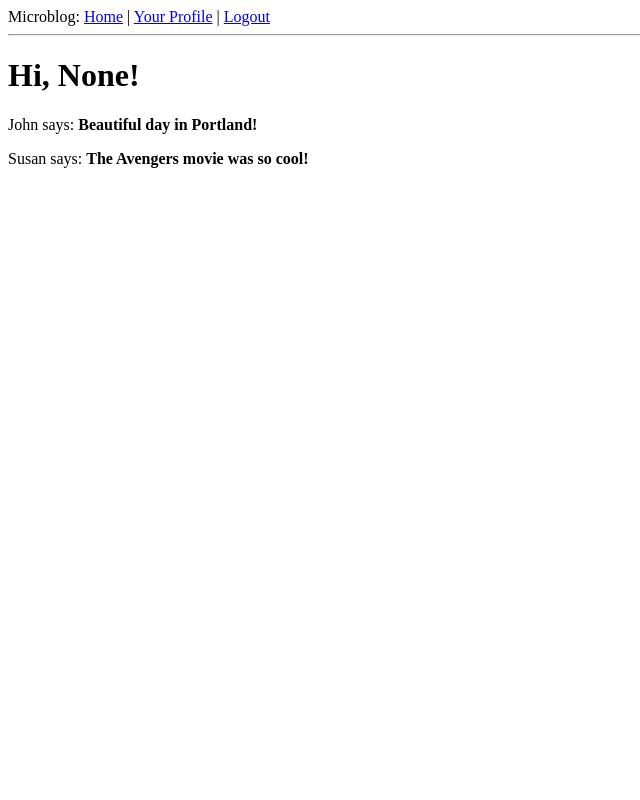
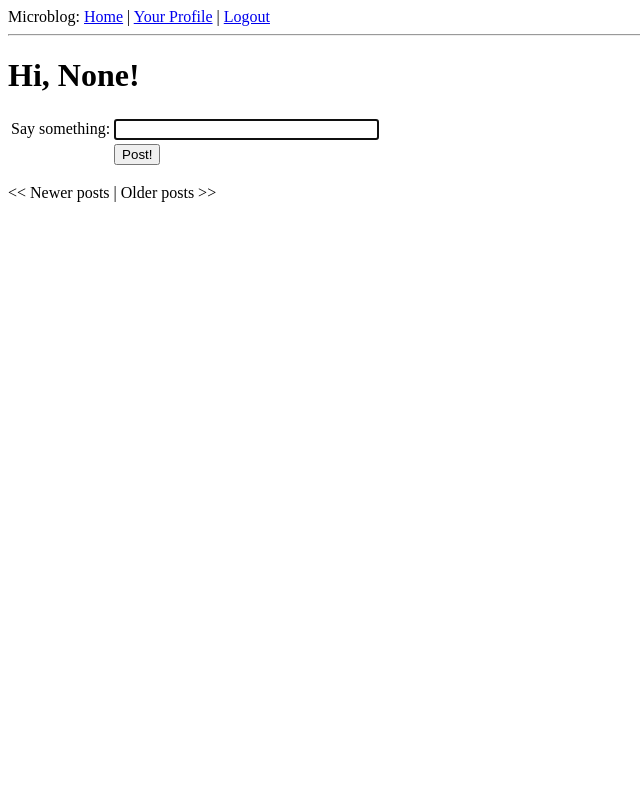
Before and after one commit to tsriram/microblog, a Flask app: page / in a window 1280 px wide. Shown: the whole page, without its empty margins (0-640 px from the left). Run offline with Flask 2, Linux system fonts and the light colour scheme; a user stored in the database is signed in; data comes from the database, SQL or seed files in the repository; data that the repository does not hold is empty; parts of the project's set-up code (start-up, migrations or seed data) failed here and were passed over.

Commit message:
part 9 - pagination

```diff
--- a/app/forms.py
+++ b/app/forms.py
@@ -24,3 +24,6 @@ class EditForm(Form):
             self.nickname.errors.append('This nickname is already in use. Please choose another one.')
             return False
         return True
+
+class PostForm(Form):
+    post = StringField('post', validators=[DataRequired()])
--- a/app/templates/index.html
+++ b/app/templates/index.html
@@ -1,7 +1,30 @@
 {% extends "base.html" %}
 {% block content %}
 	<h1>Hi, {{ user.nickname }}!</h1>
-	{% for post in posts %}
-		<div><p>{{ post.author.nickname }} says: <b>{{ post.body }}</b></p></div>
+	<form action="" method="post" name="post">
+		{{ form.hidden_tag() }}
+		<table>
+			<tr>
+				<td>Say something:</td>
+				<td>{{ form.post(autofocus=true, size=30, maxlength=140) }}</td>
+				<td>
+					{% for error in form.post.errors %}
+						<span style="color: red;">[{{ error }}]</span>
+					{% endfor %}
+				</td>
+			</tr>
+			<tr>
+				<td></td>
+				<td><input type="submit" value="Post!"></td>
+				<td></td>
+			</tr>
+		</table>
+	</form>
+	<!-- posts is a Paginate object -->
+	{% for post in posts.items %}
+		{% include 'post.html' %}
 	{% endfor %}
+	{% if posts.has_prev %}<a href="{{ url_for('index', page=posts.prev_num) }}">&lt;&lt; Newer posts</a>{% else %}&lt;&lt; Newer posts{% endif %} |
+	{% if posts.has_next %}<a href="{{ url_for('index', page=posts.next_num) }}">Older posts &gt;&gt;</a>{% else %}Older posts &gt;&gt;{% endif %}
+
 {% endblock %}
--- a/app/templates/user.html
+++ b/app/templates/user.html
@@ -22,7 +22,10 @@
       </tr>
   </table>
   <hr>
-  {% for post in posts %}
+  <!-- posts is a Paginate object -->
+  {% for post in posts.items %}
       {% include 'post.html' %}
   {% endfor %}
+  {% if posts.has_prev %}<a href="{{ url_for('user', nickname=user.nickname, page=posts.prev_num) }}">&lt;&lt; Newer posts</a>{% else %}&lt;&lt; Newer posts{% endif %} |
+  {% if posts.has_next %}<a href="{{ url_for('user', nickname=user.nickname, page=posts.next_num) }}">Older posts &gt;&gt;</a>{% else %}Older posts &gt;&gt;{% endif %}
 {% endblock %}
--- a/app/views.py
+++ b/app/views.py
@@ -1,29 +1,30 @@
 from flask import render_template, flash, redirect, session, url_for, request, g
 from flask_login import login_user, logout_user, current_user, login_required
 from app import app, db, lm, oid
-from .forms import LoginForm, EditForm
-from .models import User
+from .forms import LoginForm, EditForm, PostForm
+from .models import User, Post
 from datetime import datetime
+from config import POSTS_PER_PAGE
 
-@app.route('/')
-@app.route('/index')
+@app.route('/', methods=['GET', 'POST'])
+@app.route('/index', methods=['GET', 'POST'])
+@app.route('/index/<int:page>', methods=['GET', 'POST'])
 @login_required
-def index():
+def index(page=1):
     user = g.user
-    posts = [  # fake array of posts
-        {
-            'author': {'nickname': 'John'},
-            'body': 'Beautiful day in Portland!'
-        },
-        {
-            'author': {'nickname': 'Susan'},
-            'body': 'The Avengers movie was so cool!'
-        }
-    ]
+    form = PostForm()
+    if form.validate_on_submit():
+        post = Post(body=form.post.data, timestamp=datetime.utcnow(), author=g.user)
+        db.session.add(post)
+        db.session.commit()
+        flash('Your post is now live!')
+        return redirect(url_for('index'))
+    posts = g.user.followed_posts().paginate(page, POSTS_PER_PAGE, False)
     return render_template('index.html',
                            title='Home',
-                           user=user,
-                           posts=posts)
+                           form=form,
+                           posts=posts,
+                           user=user)
 
 @app.route('/login', methods=['GET', 'POST'])
 @oid.loginhandler
@@ -81,16 +82,14 @@ def before_request():
         db.session.commit()
 
 @app.route('/user/<nickname>')
+@app.route('/user/<nickname>/<int:page>')
 @login_required
-def user(nickname):
+def user(nickname, page=1):
     user = User.query.filter_by(nickname=nickname).first()
     if user == None:
         flash('User %s not found.' % nickname)
         return redirect(url_for('index'))
-    posts = [
-        {'author': user, 'body': 'Test post #1'},
-        {'author': user, 'body': 'Test post #2'}
-    ]
+    posts = user.posts.paginate(page, POSTS_PER_PAGE, False)
     return render_template('user.html',
                            user=user,
                            posts=posts)
--- a/config.py
+++ b/config.py
@@ -22,3 +22,6 @@ MAIL_PASSWORD = None
 
 # administrator list
 ADMINS = ['you@example.com']
+
+# pagination
+POSTS_PER_PAGE = 3
```
